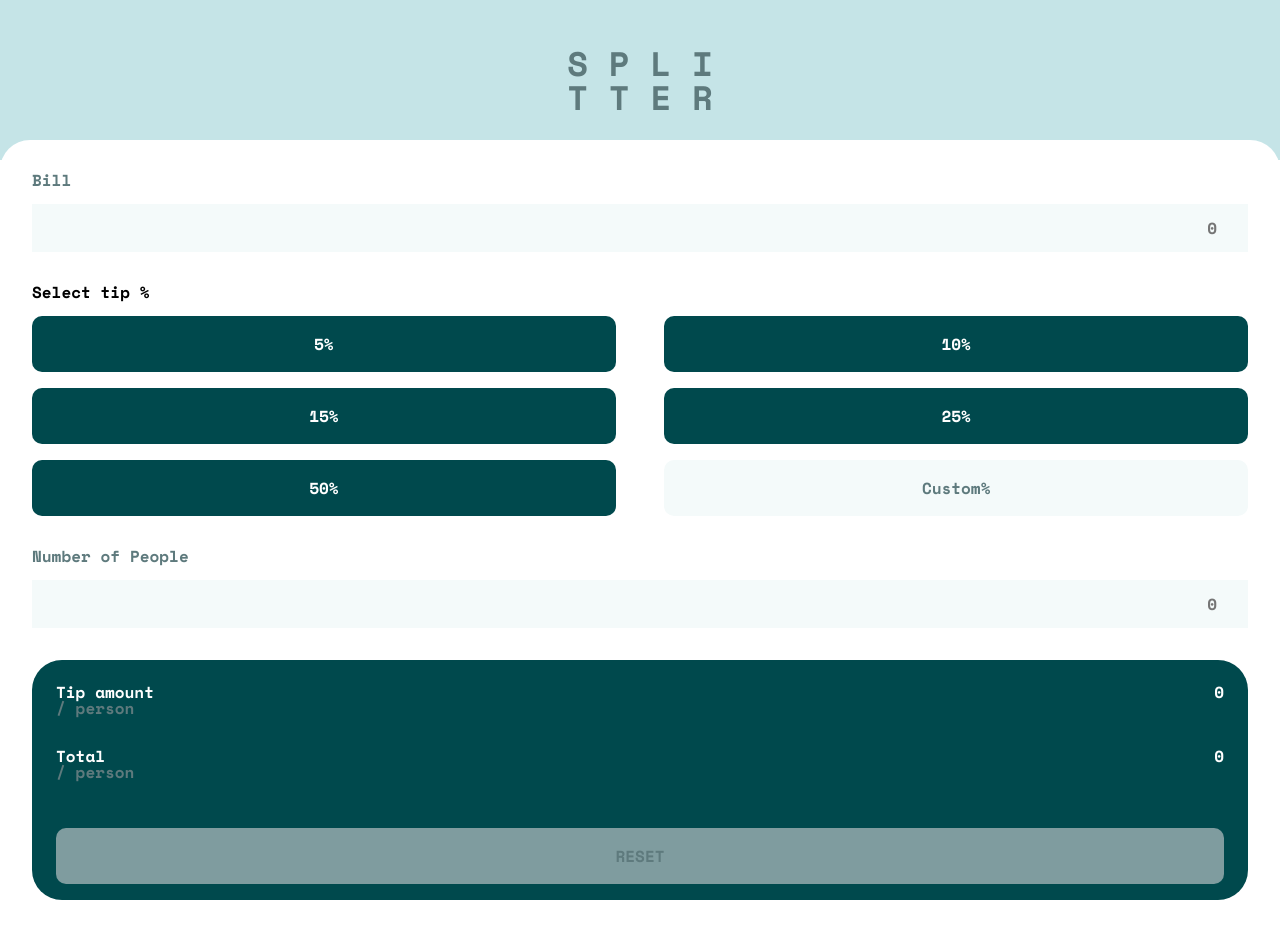
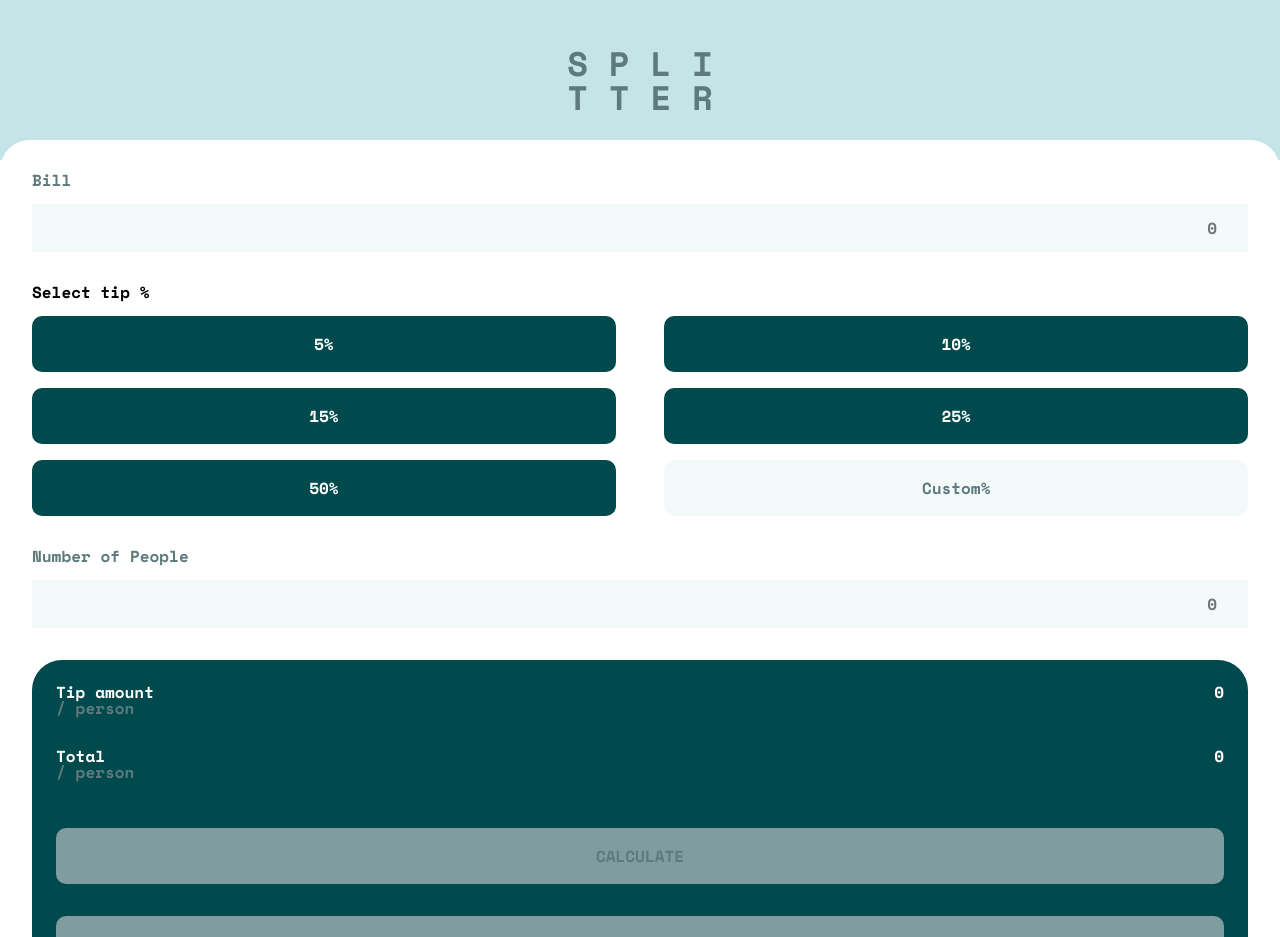
Before and after one commit to GuiTDS/tip-calculator-app, a React (Create React App) app: page / in a window 1280 px wide. Shown: the top 937 px of the page. Built offline with nearby package versions, Linux system fonts and the light colour scheme.

Commit message:
Adding the calculate button, fixing the reset and styles for the ResultCard

```diff
--- a/src/components/Button/index.js
+++ b/src/components/Button/index.js
@@ -3,7 +3,6 @@ import './Button.css';
 const Button = (props) => {
     const onClickBtn = (event) => {
         props.getBtnValue(event);
-        /* console.log(event.target.value); */
      }
 
     return (
--- a/src/components/Form/index.js
+++ b/src/components/Form/index.js
@@ -9,7 +9,8 @@ const Form = (props) => {
     const[bill, setBill] = useState('');
     const[tipPercentage, setTipPercentage] = useState('');
     const[numberPeople, setNumberPeople] = useState('');
-    const[result, setResult] = useState('0');
+    const[tipAmountPerson, setTipAmountPerson] = useState('0');
+    const[totalPerson,setTotalPerson] = useState('0');
 
     const backgroundBtn = 'hsl(183, 100%, 15%)';
     const btn = [
@@ -35,27 +36,41 @@ const Form = (props) => {
         }
     ]
 
-    const handleClick = (e) => {
-        e.preventDefault();
-        setResult(bill/e.target.value);
+    const updateData = (event) => {
+        event.preventDefault();
+        const total = bill / numberPeople;
+        const tipPerPerson = (bill * (tipPercentage / 100)) / numberPeople;
+        setTotalPerson(total);
+        setTipAmountPerson(tipPerPerson);
+        console.log('entrou no updateData');
     }
+
+    const resetData = () => {
+        setBill('');
+        setTipPercentage('');
+        setNumberPeople('');
+        setTotalPerson('0');
+        setTipAmountPerson('0');
+    }
+
     return (
-        <form className='form'>{/* onChange function here to calculate the result, onSubmit to reset all values */}
+        <form className='form' onSubmit={updateData}>{/* onChange function here to calculate the result, onSubmit to reset all values */}
             <Input value={bill} inputName="Bill" onChangeInput={value => setBill(value)} required={true} type='number'/>
                 <h2>Select tip %</h2>
                 <div className='form__btn'>
                     {btn.map(btn =>
                         <Button key={btn.value} value={btn.value} color='hsl(0, 0%, 100%)' background={btn.backgroundColor} getBtnValue={event => {
-                            setTipPercentage(event.target.innerHTML);
-                            /* console.log(tipPercentage); */
-                            handleClick(event);
-                        }} />
+                            event.preventDefault();
+                            console.log(event.target.value);
+                            setTipPercentage(event.target.value);
+                            console.log(tipPercentage);
+                        }
+                    } />
                         )}
                     <Button key='custom' value='Custom' background='hsl(189, 41%, 97%)' color='hsl(186, 14%, 43%)'/>
                 </div>
                 <Input value={numberPeople} inputName='Number of People' type='number' onChangeInput={value => setNumberPeople(value)}/>
-                {/* <h2>Resultado da divisao: {resultado}</h2> */}
-                <ResultCard value={result}/>
+                <ResultCard tipAmount={tipAmountPerson} total={totalPerson} reset={resetData}/>
         </form>
 
 
--- a/src/components/ResultCard/ResultCard.css
+++ b/src/components/ResultCard/ResultCard.css
@@ -1,7 +1,7 @@
 .results {
     background-color: var(--very-dark-cyan);
     width: 100%;
-    height: 30vh;
+    height: 40vh;
     border-radius: 30px;
     box-sizing: border-box;
     padding: 1.5rem;
@@ -18,7 +18,7 @@
     width: 100%;
     background-color: var(--grayish-cyan);
     padding: 1rem;
-    margin-top: 1rem;
+    margin: 1rem 0;
     border-radius: 10px;
     color: var(--dark-grayish-cyan);
 }
--- a/src/components/ResultCard/index.js
+++ b/src/components/ResultCard/index.js
@@ -8,16 +8,17 @@ const ResultCard = (props) => {
                     <p>Tip amount</p>
                     <p>/ person</p>
                 </div>
-                <h2>{props.value}</h2>
+                <h2>{props.tipAmount}</h2>
             </div>
             <div className='results__container'>
                 <div className='container__info'>
                     <p>Total</p>
                     <p>/ person</p>
                 </div>
-                <h2>{props.value}</h2>
+                <h2>{props.total}</h2>
             </div>
-            <button>RESET</button>
+            <button>CALCULATE</button>
+            <button onClick={props.reset}>RESET</button>
         </section>
     )
 }
```
